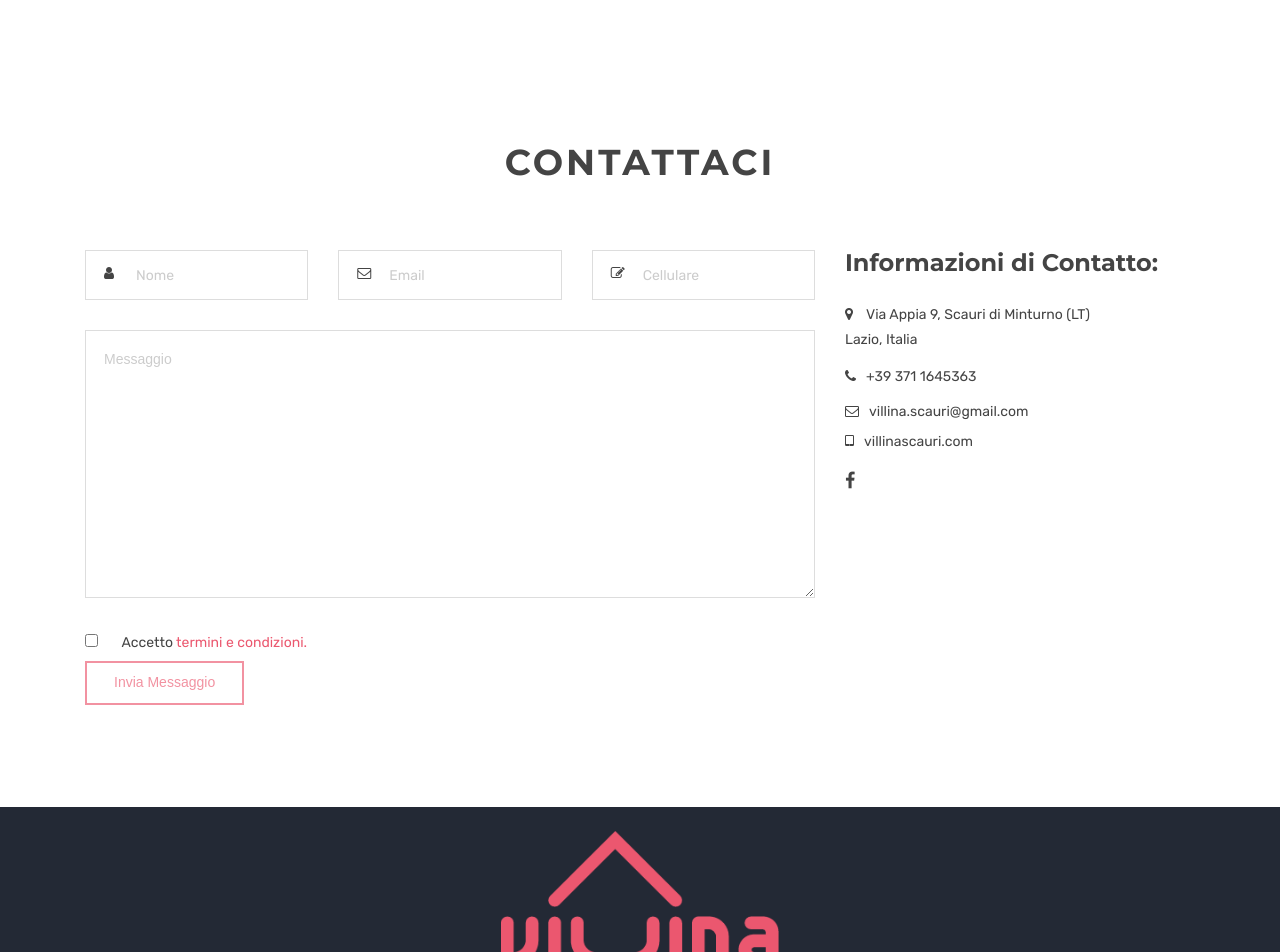
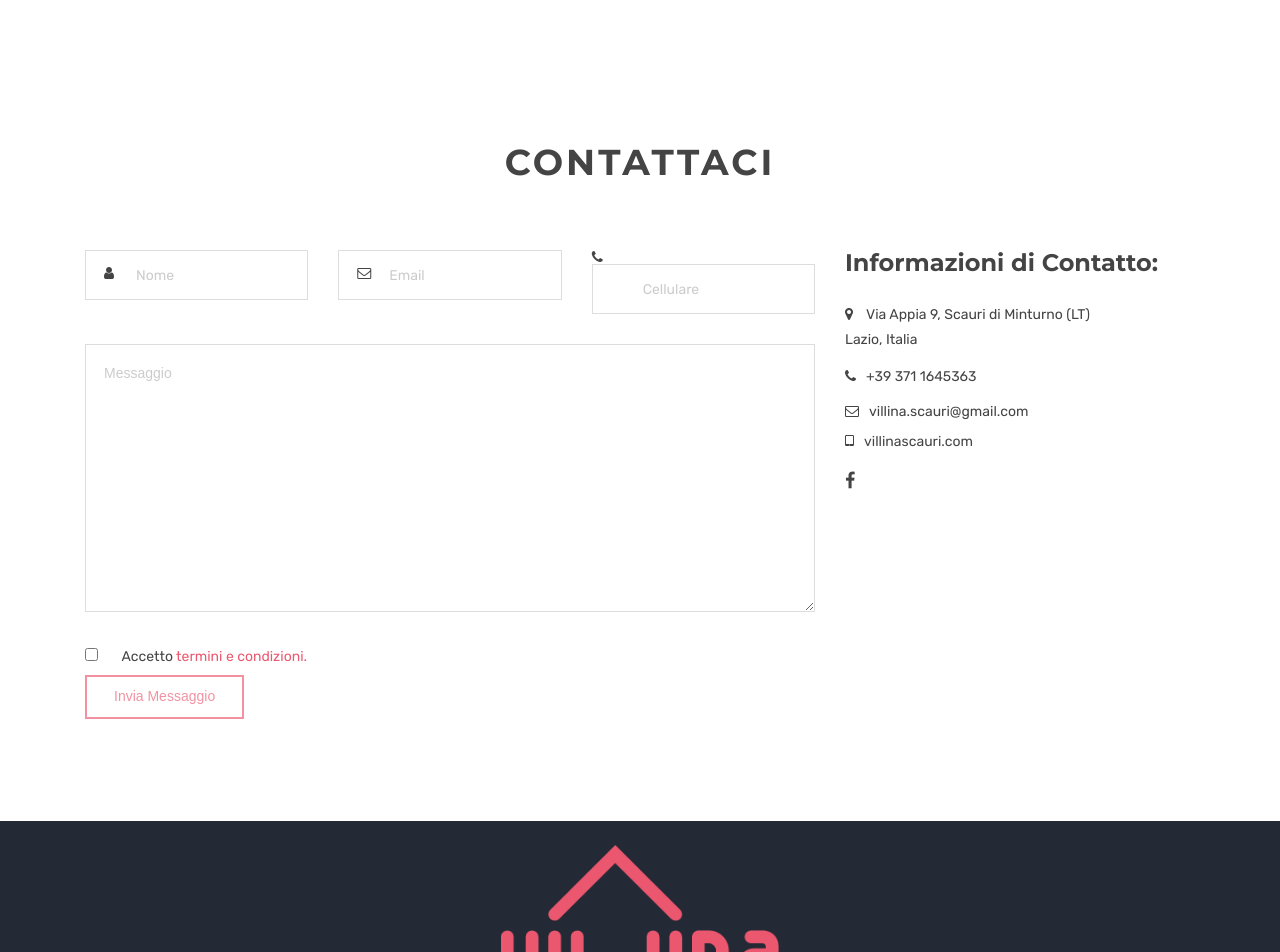
Before and after one commit to filippo-fresilli/villina-scauri, a Jekyll site: the page built from index.html, in a window 1280 px wide. Shown: the part 3694-4646 px from the top of the page. Built offline with Jekyll 4.4.1, drawn with Linux system fonts in a browser that asks for light colours; grey boxes are pictures that could not be loaded.

Commit message:
added icon

```diff
--- a/index.html
+++ b/index.html
@@ -813,7 +813,7 @@ canonical: https://villinascauri.com
             </div>
             <div class="col-sm-4">
               <div class="form-group">
-                <i class="contact-icon fa fa-pencil-square-o"></i>
+                <i class="fa fa-phone icons cyan-color contact-info-icon"></i>
                 <input
                   type="tel"
                   name="phone"
```
